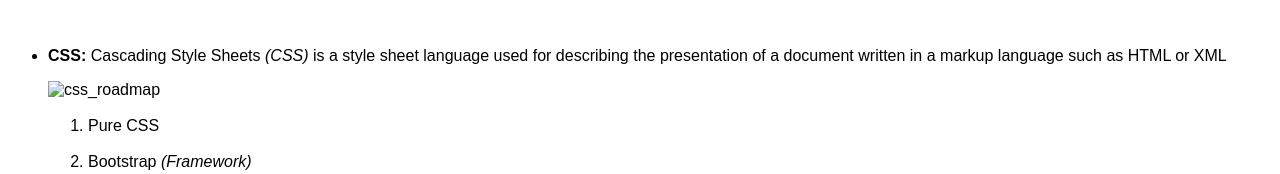
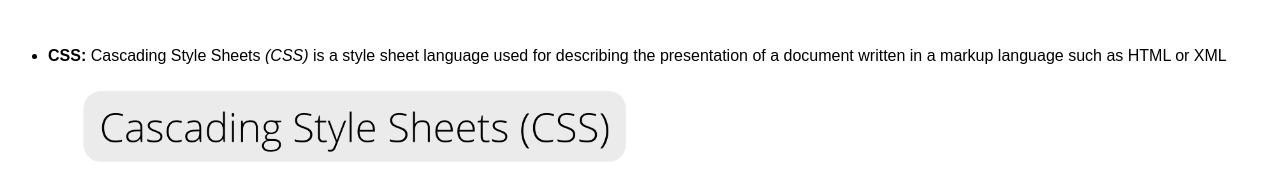
Before and after one commit to Sk07shubham/frontendroadmap-sk07, a plain HTML site: page index.html in a window 1280 px wide. Shown: the part 546-720 px from the top of the page. Drawn offline with Linux system fonts and the light colour scheme; files whose address does not match are found by name.

Commit message:
Update index.html

```diff
--- a/index.html
+++ b/index.html
@@ -35,7 +35,7 @@
     </li></p>
     <br>
     <p><li><b>CSS:</b> Cascading Style Sheets <i>(CSS)</i> is a style sheet language used for describing the presentation of a document written in a markup language such as HTML or XML</p>
-      <img src="/frontend_road_map/css.png" alt="css_roadmap" style="width:50%">
+      <img src="/css.png" alt="css_roadmap" style="width:50%">
       <ol type="1">
         <br>
         <li>Pure CSS
```
